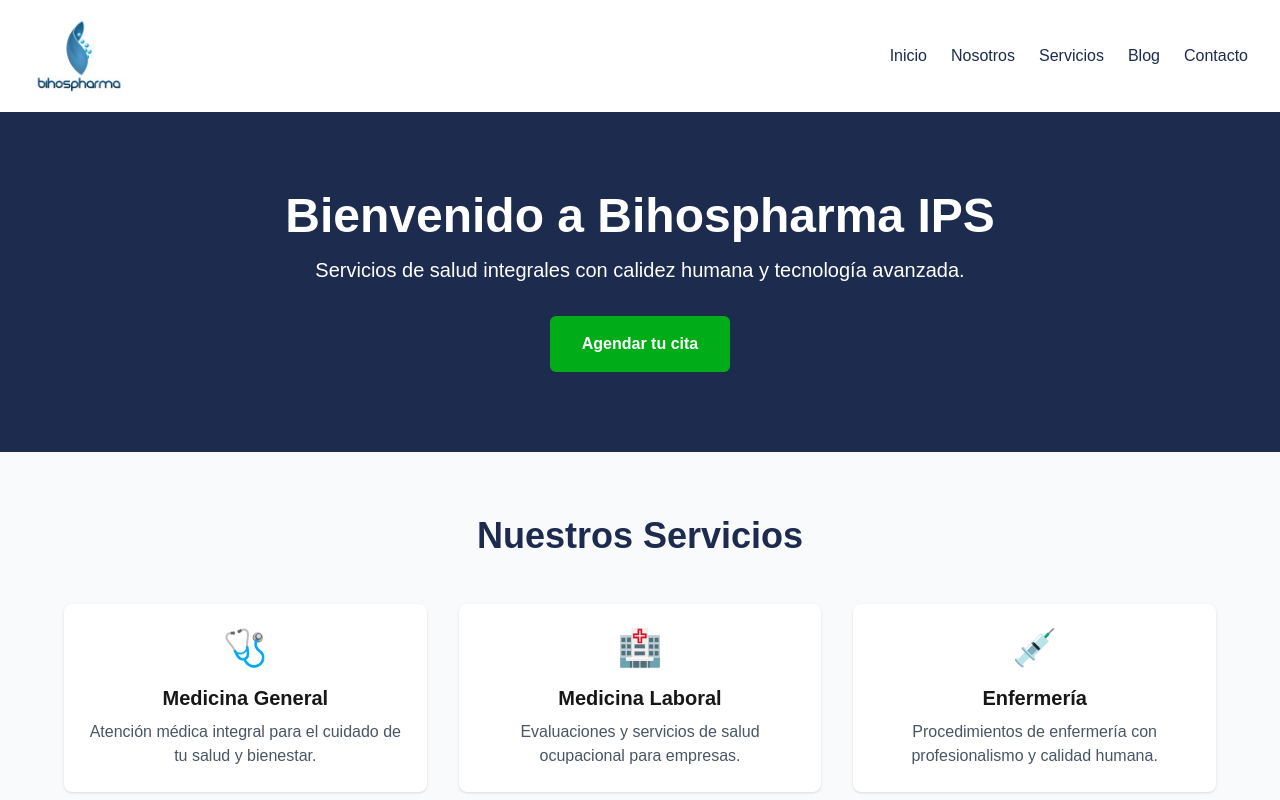
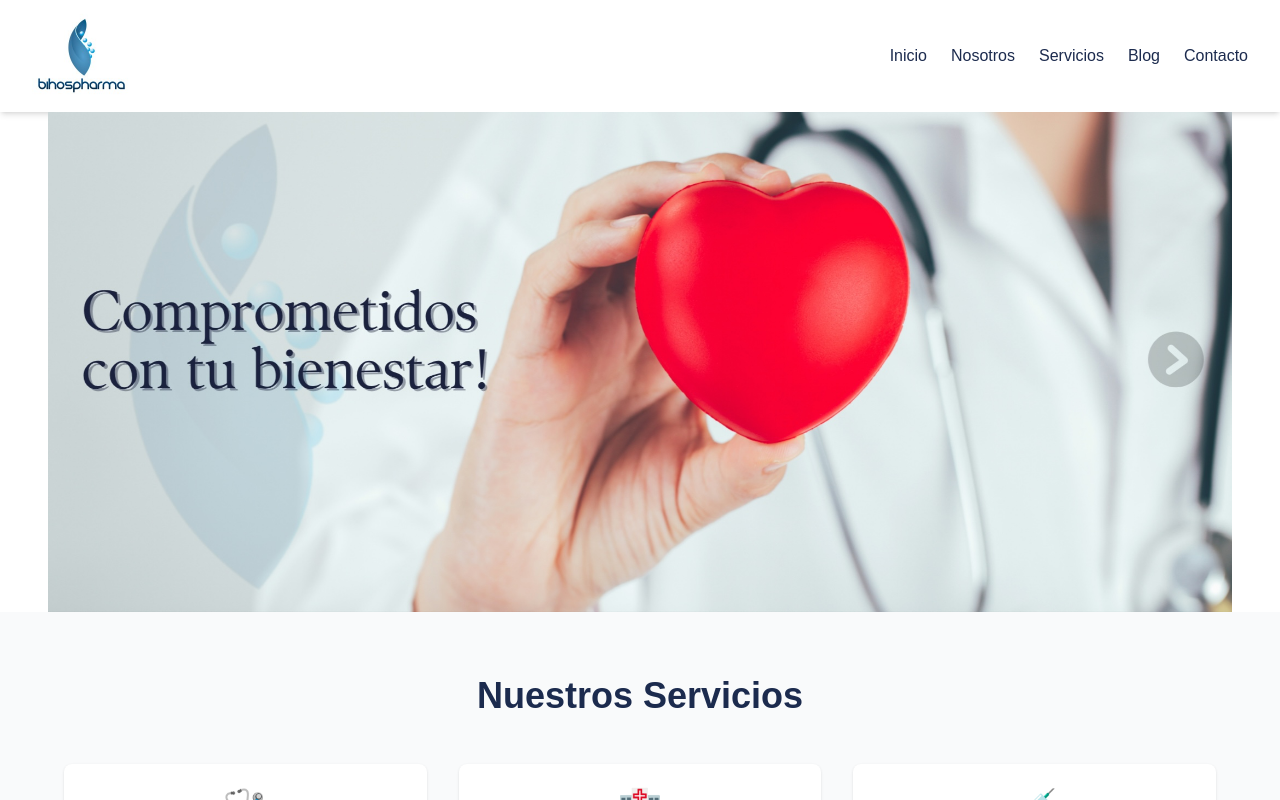
Before and after one commit to Ykkfelipe/bihospharma-web, a Next.js app: page / in a window 1280 px wide. Shown: the top 800 px of the page. Built offline with nearby package versions, Linux system fonts and the light colour scheme.

Commit message:
hero inicio page  added in

```diff
--- a/src/app/components/Navbar.tsx
+++ b/src/app/components/Navbar.tsx
@@ -16,8 +16,8 @@
             <Image
               src="/logos/bihos-logo.png"
               alt="Bihospharma Logo"
-              width={95}
-              height={95}
+              width={100}
+              height={100}
               priority
               className="object-contain cursor-pointer"
             />
--- a/src/app/page.tsx
+++ b/src/app/page.tsx
@@ -1,19 +1,12 @@
 export default function Home() {
   return (
     <main>
-      <section className="bg-[#1C2B4E] text-white py-20 px-4 text-center">
-        <h1 className="text-4xl md:text-5xl font-bold mb-4">
-          Bienvenido a Bihospharma IPS
-        </h1>
-        <p className="text-lg md:text-xl mb-8 max-w-2xl mx-auto">
-          Servicios de salud integrales con calidez humana y tecnología avanzada.
-        </p>
-        <a
-          href="/contact"
-          className="inline-block bg-[#00AC17] hover:bg-green-700 text-white font-semibold px-8 py-4 rounded-md transition"
-        >
-          Agendar tu cita
-        </a>
+      <section className="relative w-full min-h-[200px] sm:min-h-[600px] md:min-h-[400px] lg:min-h-[500px]">
+        <img
+          src="/images/hero-inicio2.png"
+          alt="Hero"
+          className="absolute inset-0 w-full h-full object-contain"
+        />
       </section>
       <section className="py-16 px-4 bg-gray-50">
         <h2 className="text-3xl md:text-4xl font-bold text-center text-[#1C2B4E] mb-12">
```
Also changed, not shown: public/images/hero-inicio.png (added), public/images/hero-inicio2.png (added), src/app/services/page.tsx (added).
